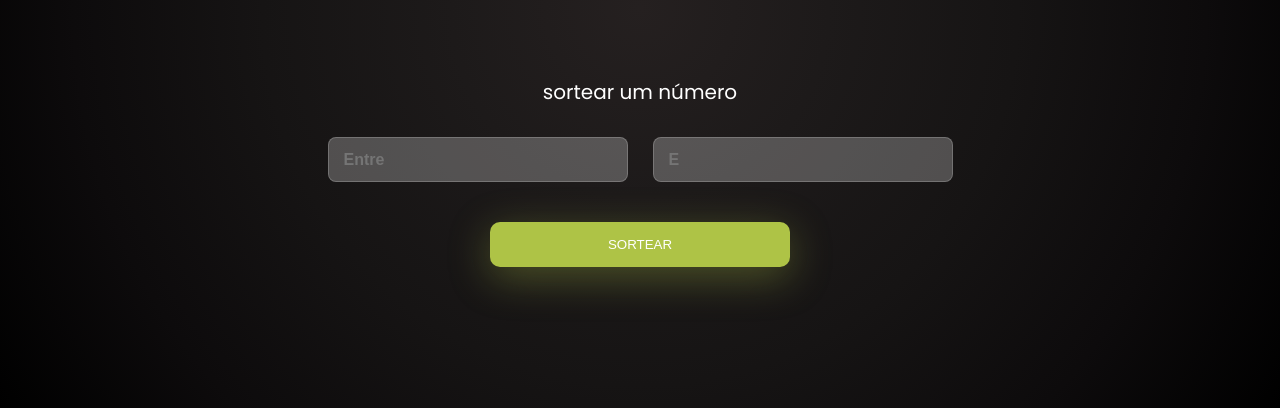
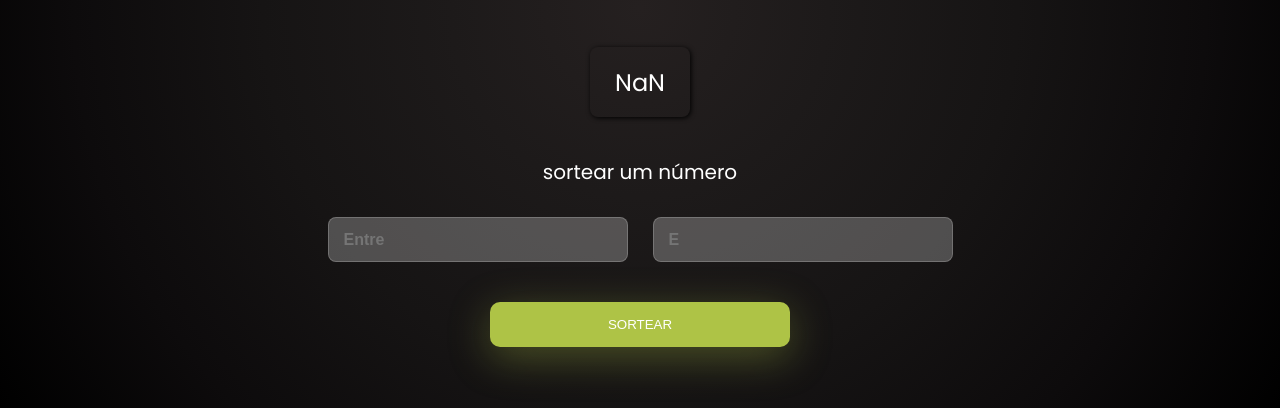
Before and after one commit to thiago-weslley/DevRaffle, a plain HTML site: page index.html in a window 1280 px wide. Both pictures are taken after a click on the button "SORTEAR". Shown: the part 392-800 px from the top of the page. Drawn offline with Linux system fonts and the light colour scheme.

Commit message:
feat: Adiciona script para sortear número

```diff
--- a/assets/css/style.css
+++ b/assets/css/style.css
@@ -1,4 +1,5 @@
 @import url('https://fonts.googleapis.com/css2?family=Poppins:wght@400;600&display=swap');
+
 :root {
     font-size: 62.5%;
 }
@@ -17,6 +18,7 @@ body {
     height: 100vh;
     font-size: 1.6rem;
     font-family: 'Poppins', sans-serif;
+    overflow-x: hidden;
 }
 
 main {
@@ -32,8 +34,20 @@ main img {
     width: 25.0rem;
 }
 
+main .drawn-number-box {
+    display: flex;
+    justify-content: center;
+    align-items: center;
+    margin-top: 5.0rem;
+    width: 10.0rem;
+    height: 7.0rem;
+    border-radius: 8px;
+    box-shadow: 1px 1px 5px rgba(0, 0, 0, 1);
+    font-size: 2.4rem;
+}
+
 main section {
-    margin-top: 8.0rem;
+    margin-top: 4.0rem;
     display: flex;
     flex-direction: column;
     align-items: center;
--- /dev/null
+++ b/assets/js/script.js
@@ -0,0 +1,14 @@
+const raffleButton = document.querySelector('.raffle-button');
+
+const generateNumber = () => {
+    const min = parseInt(document.querySelector('#first-number').value);
+    const max = parseInt(document.querySelector('#last-number').value);
+    const drawnNumber = document.querySelector('#drawn-number');
+
+    const range = max - min + 1;
+    const randomNumber = Math.floor(Math.random() * range) + min;
+
+    drawnNumber.innerHTML = randomNumber;
+}
+
+raffleButton.addEventListener('click', generateNumber);
--- a/index.html
+++ b/index.html
@@ -10,6 +10,10 @@
     <main>
         <img src="./assets/img/logo.svg" alt="logo">
 
+        <div class="drawn-number-box">
+            <span id="drawn-number">?</span>
+        </div>
+
         <section>
             <p>sortear um número</p>
 
@@ -21,5 +25,7 @@
             <button class="raffle-button">sortear</button>
         </section>
     </main>
+
+    <script src="./assets/js/script.js"></script>
 </body>
 </html>
```
